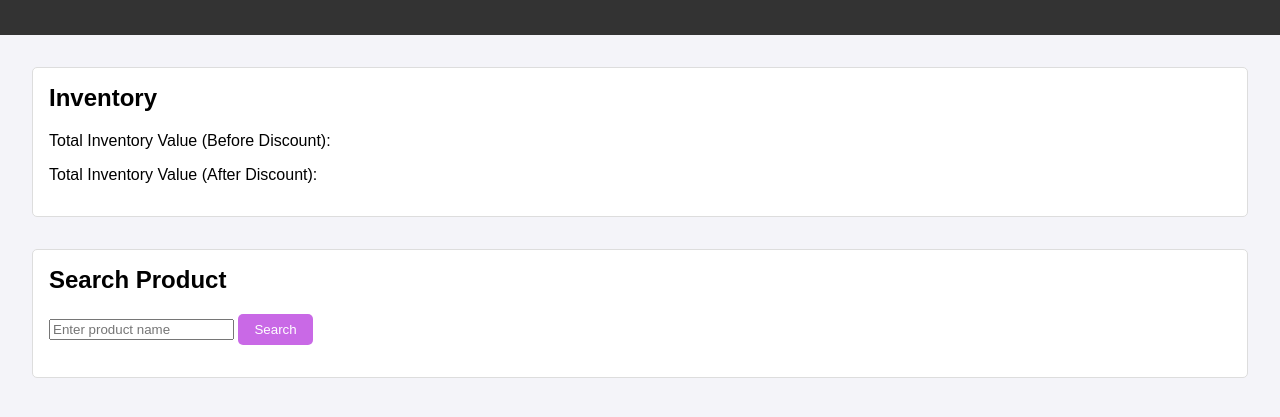
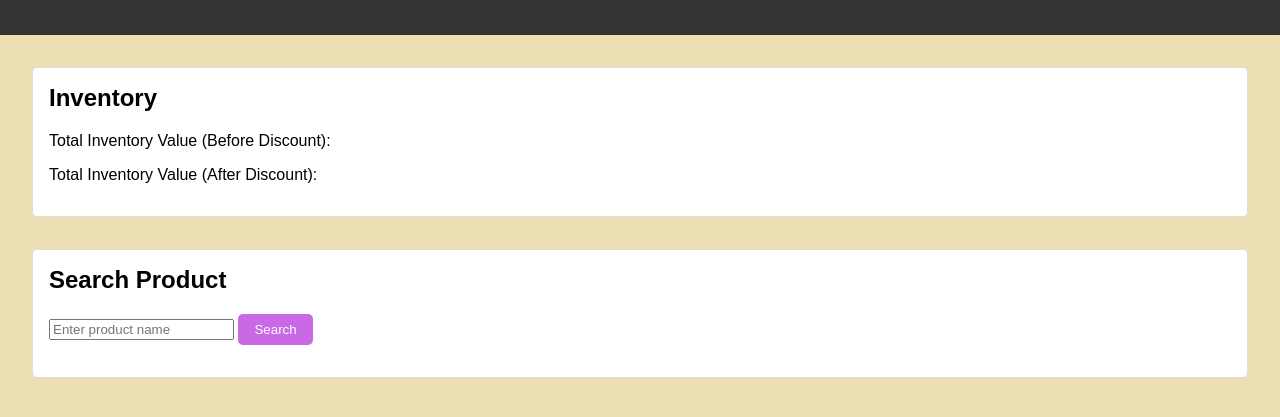
Before and after one commit to Davinderkehal/inventory-management, a plain HTML site: page index.html in a window 1280 px wide. Shown: the part 77-494 px from the top of the page. Drawn offline with Linux system fonts and the light colour scheme.

Commit message:
Adding backgroung color

```diff
--- a/styles.css
+++ b/styles.css
@@ -2,7 +2,7 @@ body {
     font-family: Arial, sans-serif;
     margin: 0;
     padding: 0;
-    background-color: #f4f4f9;
+    background-color: #eddfb4;
 }
 
 header {
```
